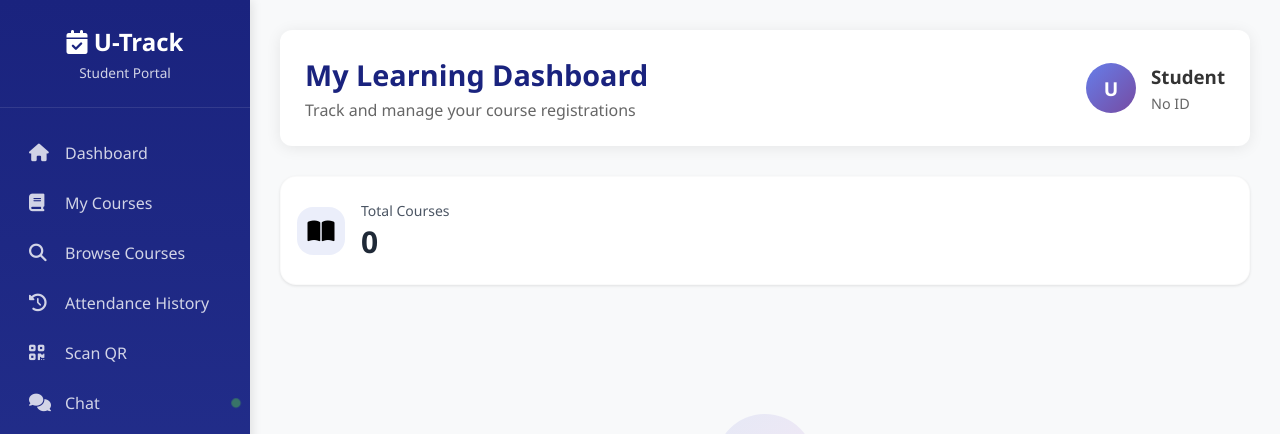
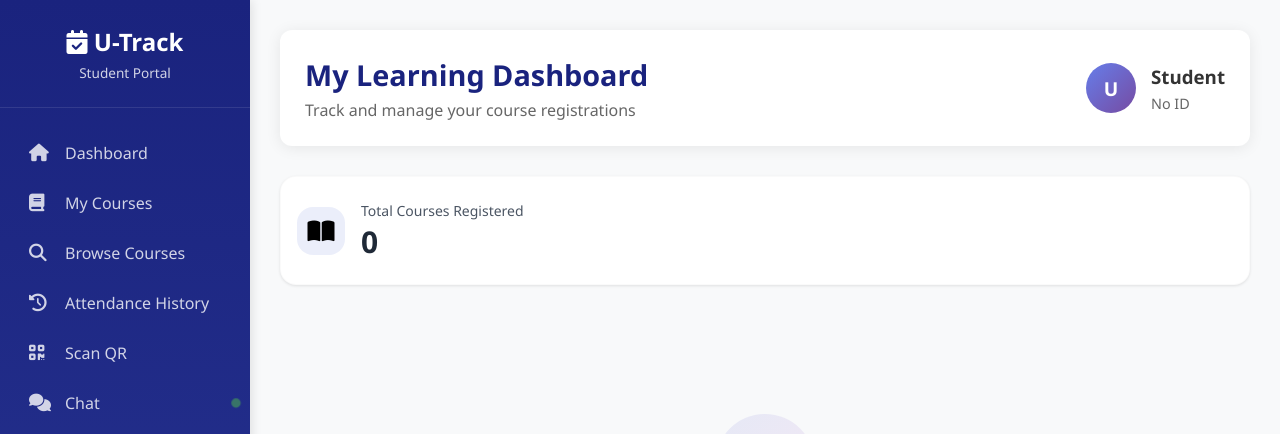
Before and after one commit to Bright-ted/U-Track, a Flask app: template templates/student_my_courses.html in a window 1280 px wide. Shown: the top 434 px of the page. Run offline with Flask 3, Linux system fonts and the light colour scheme; the template is opened without the code that fills it, so the values that code supplies are empty.

Commit message:
Remove debug section, clean up template with square grid layout

```diff
--- a/templates/student_my_courses.html
+++ b/templates/student_my_courses.html
@@ -14,7 +14,7 @@
                     <i class="fas fa-book-open text-primary"></i>
                 </div>
                 <div class="stat-content">
-                    <span class="stat-label">Total Courses</span>
+                    <span class="stat-label">Total Courses Registered</span>
                     <h3 class="stat-value">{{ registered_courses|length }}</h3>
                 </div>
             </div>
@@ -25,7 +25,7 @@
     {% if registered_courses %}
     <div class="section-header mb-4">
         <h4 class="section-title">Your Courses</h4>
-        <p class="section-subtitle">You have {{ registered_courses|length }} active course registrations</p>
+        <p class="section-subtitle"></p>
     </div>
 
     <div class="row g-4">
```
